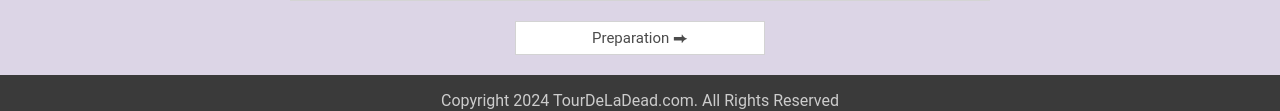
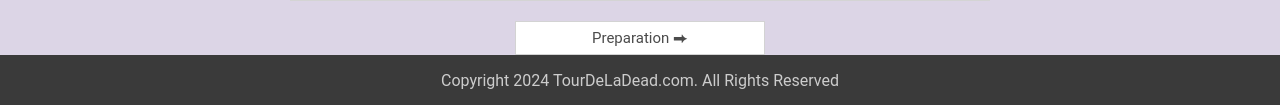
Before and after one commit to rdriscoll6/tourDeLaDeadV2, a plain HTML site: page inspiration.html in a window 1280 px wide. Shown: the part 2074-2185 px from the top of the page. Drawn offline with Linux system fonts and the light colour scheme; a web font is replaced by a local one.

Commit message:
Update inspiration.html

```diff
--- a/inspiration.html
+++ b/inspiration.html
@@ -59,8 +59,7 @@
 
     <style>
         .right{
-            margin-right: 300px;
-            margin-bottom: 20px;
+            margin:0px;
         }
     </style>
 
```
